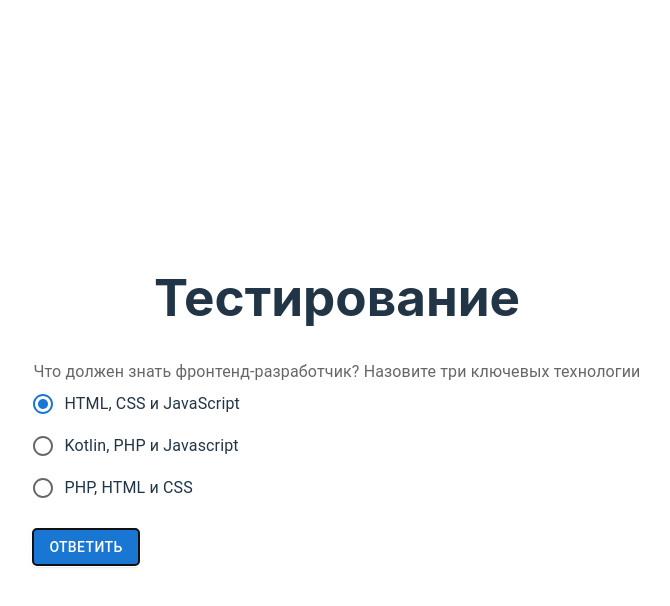
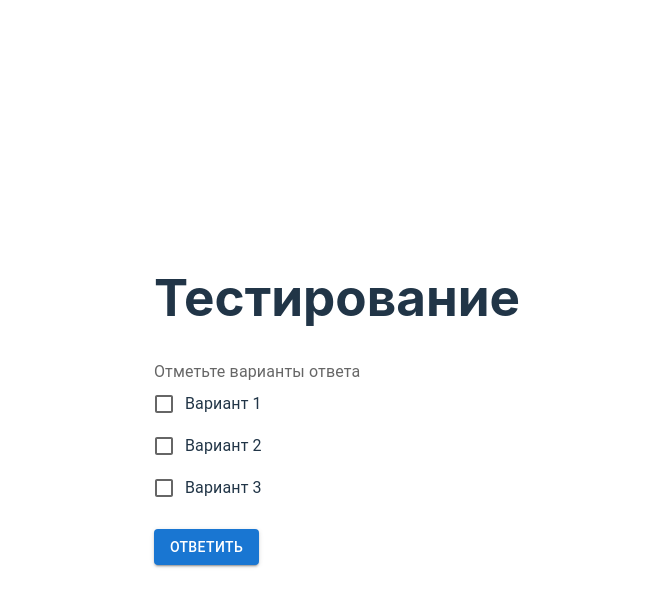
Before and after one commit to parunkov/react12, a React (Vite) app: page / in a window 1280 px wide. Both pictures are taken after a click on the button "ОТВЕТИТЬ". Shown: the top 606 px of the page, without its empty margins (303-973 px from the left). Built offline with nearby package versions, Linux system fonts and the light colour scheme.

Commit message:
checkbox test

```diff
--- a/src/App.tsx
+++ b/src/App.tsx
@@ -57,6 +57,7 @@ function App() {
   const onButtonClick = (value: string | string[]) => {
     const newState: IappState = { ...appState };
     // newState.curretIndex += 1;
+    newState.curretIndex = 1;
     newState.test[appState.curretIndex].result = value;
     setAppState(newState);
     console.log(appState);
--- a/src/components/checkboxTest/CheckboxTest.tsx
+++ b/src/components/checkboxTest/CheckboxTest.tsx
@@ -1,6 +1,6 @@
 import { Button, Checkbox, FormControlLabel, FormGroup, FormLabel } from "@mui/material";
 import { ItestData } from "../../App";
-import { useState } from "react";
+import { ChangeEvent, useState } from "react";
 
 function CheckboxTest({ question, answers, callback }: ItestData) {
 
@@ -9,24 +9,26 @@ function CheckboxTest({ question, answers, callback }: ItestData) {
         initialState[item] = false;
     });
     const [values, setValues] = useState(initialState);
-    console.log('values', values)
 
-    const handleChange = (event: React.ChangeEvent<HTMLInputElement>) => {
-        console.log(event.target.checked);
-
-        // setChecked(event.target.checked);
+    const handleChange = (event: ChangeEvent<HTMLInputElement>) => {
+        const wrapper = event.target.closest('.testCheckbox') as HTMLElement;
+        const newValues = {...values};
+        if (!wrapper.dataset.item) return;
+        newValues[wrapper.dataset.item] = event.target.checked;
+        setValues(newValues)
       };
 
     const onAnswerClick = () => {
         if (!callback) return;
-        // callback('value');
+        const data = Object.keys(values).filter((item) => values[item]);
+        callback(data);
     }
 
     return (
         <>
             <FormGroup>
                 <FormLabel id="demo-checkbox-group-label">{question}</FormLabel>
-                {answers.map((item) => <><p>{values[item].toString()}</p><FormControlLabel key={item} className="testCheckbox" control={<Checkbox checked={values[item]?.checked} onChange={handleChange} />} label={item} /></>)}
+                {answers.map((item) => <FormControlLabel key={item} className="testCheckbox" data-item={item} control={<Checkbox checked={values[item]} onChange={handleChange} />} label={item} />)}
             </FormGroup>
             <div className="buttonWrapper">
                 <Button variant="contained" onClick={onAnswerClick}>Ответить</Button>
```
